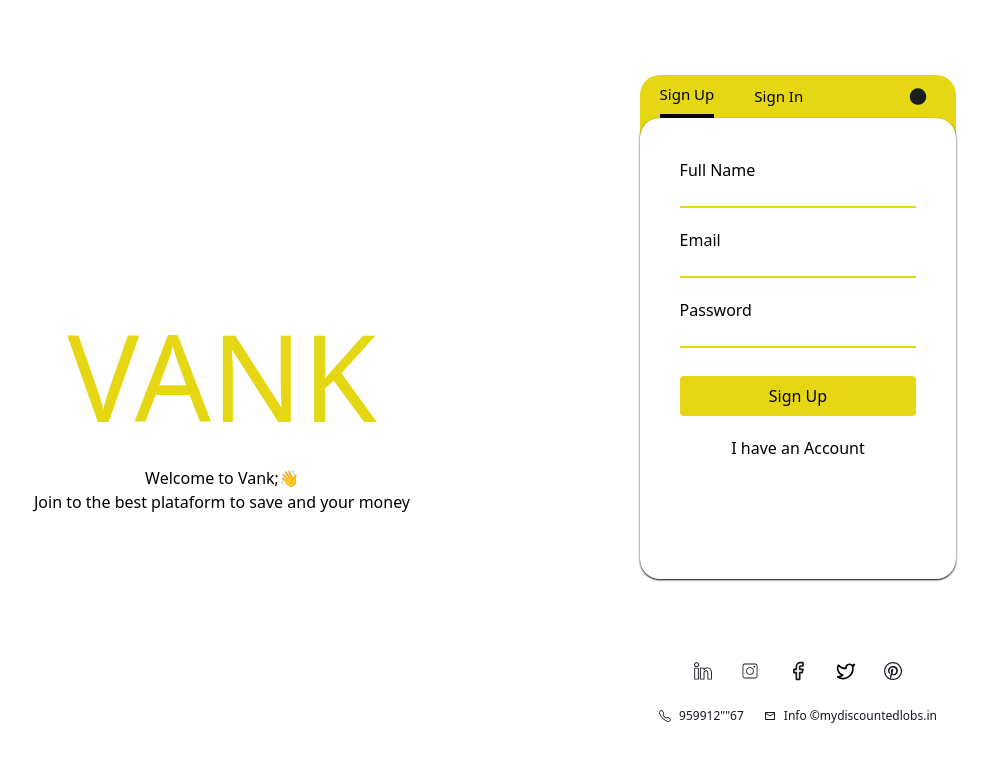
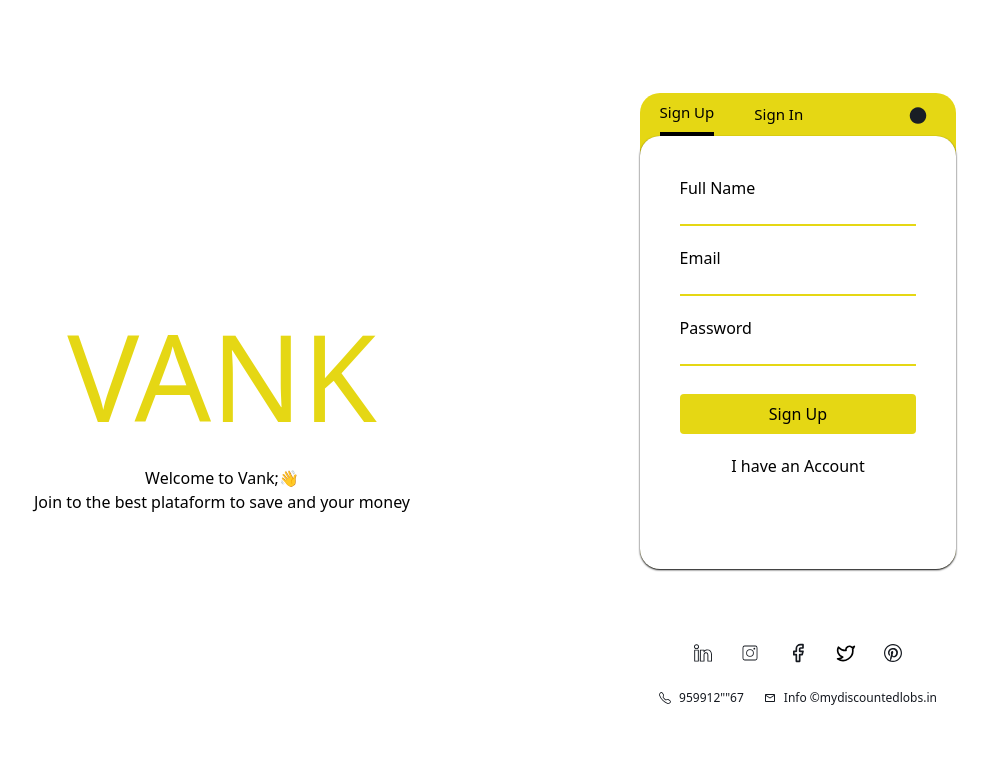
Before and after one commit to stivencv7/react-login, a React app: page / in a window 1280 px wide. Shown: the top 762 px of the page, without its empty margins (130-1119 px from the left). Built offline with nearby package versions, Linux system fonts and the light colour scheme; the HTML template or start-up script is replaced by a standard one.

Commit message:
Se esta organizando el responsy

```diff
--- a/src/page/Login/FormRegister/FormRegister.jsx
+++ b/src/page/Login/FormRegister/FormRegister.jsx
@@ -118,11 +118,11 @@ export const FormRegister = () => {
 
 
     return (
-        <div className="bg-[#E5D714] dark:bg-[#5a5151c0] flex flex-col  max-xl:w-[90%]  max-sm:rounded-none  max-sm:w-[100%] w-[55%] h-[70%] max-sm:h-[70%] max-sm:py-[0px]  max-xl:h-[80%]  rounded-[20px]  ">
+        <div className=" bg-[#E5D714] dark:bg-[#5a5151c0] flex flex-col  max-xl:w-[90%]  max-sm:rounded-none  max-sm:w-[100%] w-[55%] h-[66%] max-sm:h-[70%] max-sm:py-[0px]  max-xl:h-[80%]  rounded-[20px]  ">
 
 
 
-            <div className="dark:bg-[#5a5151c0] w-full rounded-t-[20px]  text-white px-[20px] flex gap-10   max-xl:gap-6   items-center max-sm:rounded-none ">
+            <div className="dark:bg-transparent w-full rounded-t-[20px]  text-white px-[20px] flex gap-10   max-xl:gap-6   items-center max-sm:rounded-none ">
 
                 <BtnReusable className={`${visible ? "border-none" : 'border-b-4'}   text-[15px] dark:text-white border-solid dark:border-solid dark:border-[#E5D714] border-[black] text-black mt-2 pb-2`} text={"Sign Up"} click={() =>{ setVisible(false)
                 formatData()}} />
@@ -131,7 +131,7 @@ export const FormRegister = () => {
                 <BtnModeDark className={'bg-transparent text-[#191E25] text-[22px] mt-2 max-xl:mt-0 ml-16'} />
             </div>
 
-            <form className="shadow-black shadow-sm bg-white dark:bg-[#191E25] text-center flex flex-col px-10  max-sm:rounded-none focus:text-white  gap-5 max-sm:gap-8  py-10  rounded-[20px]  w-full h-full  ">
+            <form className="shadow-black shadow-sm bg-white dark:bg-[#191E25] text-center flex flex-col px-10  max-sm:rounded-none focus:text-white h-full  gap-5 max-sm:gap-8  py-10  rounded-[20px]  w-full   ">
 
                 {visible ? <></> :
 
--- a/src/page/Login/IconsComponent/IconsComponent.jsx
+++ b/src/page/Login/IconsComponent/IconsComponent.jsx
@@ -7,7 +7,7 @@ import { LinkResuable } from "../../../Share/LinkRusable/LinkResuable";
 
 export const IconsComponent = () => {
   return (
-    <div className="flex items-center justify-center gap-6 mt-14">
+    <div className="flex items-center justify-center gap-6 max-xl:mt-14">
 
       <LinkResuable to={"/#"} text={ <SlSocialLinkedin className={`text-[18px] font-bold text-[#14181F]`} />}/>
       <LinkResuable to={"/#"} text={ <CiInstagram className={`text-[20px] font-bold text-[#14181F]`}/>}/>
--- a/src/page/Login/Login.jsx
+++ b/src/page/Login/Login.jsx
@@ -20,6 +20,7 @@ export const Login = () => {
 
         <div className={`rounded-r-[30px] dark:max-xl:rounded-[0px]  max-sm:w-[100%]    max-sm:h-[100%]  max-sm:rounded-[0px]  bg-white dark:bg-[#E5D714] h-[90%] w-[45%] flex items-center max-sm:justify-start justify-center flex-col gap-6 max-sm:pb-5   dark:rounded-tl-[80px]`}>
           <FormRegister />
+          <br/>
           <IconsComponent/>
           <InfoComponent  />
         </div>
```
